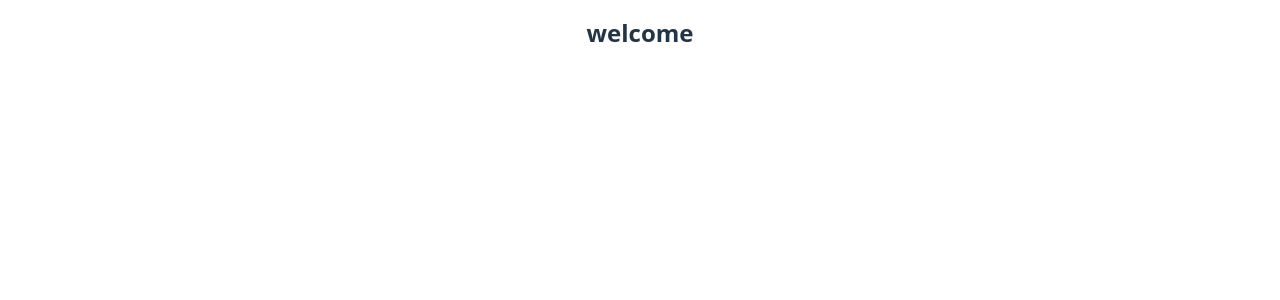
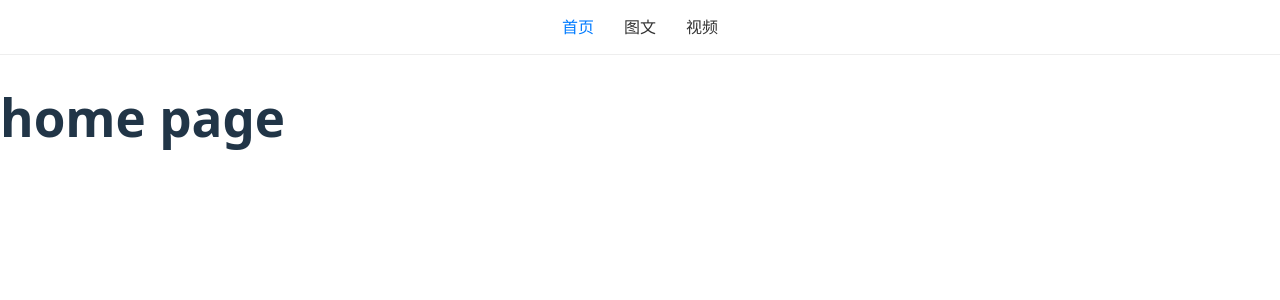
Before and after one commit to jiuyehengxia/jiuyehengxia.github.io, a React (Vite) app: page / in a window 1280 px wide. Shown: the top 300 px of the page. Built offline with nearby package versions, Linux system fonts and the light colour scheme.

Commit message:
feat: 添加导航

```diff
--- a/package.json
+++ b/package.json
@@ -12,7 +12,8 @@
   },
   "dependencies": {
     "react": "^19.2.0",
-    "react-dom": "^19.2.0"
+    "react-dom": "^19.2.0",
+    "react-router-dom": "^7.13.1"
   },
   "devDependencies": {
     "@eslint/js": "^9.39.1",
@@ -27,6 +28,7 @@
     "eslint-plugin-react-refresh": "^0.4.24",
     "globals": "^16.5.0",
     "prettier": "^3.8.1",
+    "sass": "^1.97.3",
     "typescript": "~5.9.3",
     "typescript-eslint": "^8.48.0",
     "vite": "^7.3.1"
--- /dev/null
+++ b/src/App.module.scss
@@ -0,0 +1,5 @@
+.title {
+  text-align: center;
+  font-size: 24px;
+  margin-top: 20px;
+}
--- a/src/App.tsx
+++ b/src/App.tsx
@@ -1,15 +1,20 @@
+import { BrowserRouter, Routes, Route } from 'react-router-dom';
+import Navbar from './components/navbar';
+import Home from './pages/Home';
+import Images from './pages/Images';
+import Videos from './pages/Videos';
+
 function App() {
   return (
-    <h1
-      style={{
-        textAlign: 'center',
-        fontSize: '24px',
-        marginTop: '20px',
-      }}
-    >
-      welcome
-    </h1>
-  )
+    <BrowserRouter>
+      <Navbar />
+      <Routes>
+        <Route path="/" element={<Home />} />
+        <Route path="/images" element={<Images />} />
+        <Route path="/videos" element={<Videos />} />
+      </Routes>
+    </BrowserRouter>
+  );
 }
 
-export default App
+export default App;
--- /dev/null
+++ b/src/components/navbar/index.module.scss
@@ -0,0 +1,24 @@
+.nav {
+  display: flex;
+  justify-content: center;
+  gap: 30px;
+  padding: 15px 0;
+  border-bottom: 1px solid #eee;
+}
+
+.link {
+  text-decoration: none;
+  color: #333;
+  font-size: 16px;
+}
+
+.link:hover {
+  color: #007bff;
+}
+
+.active {
+  text-decoration: none;
+  color: #007bff;
+  font-size: 16px;
+  font-weight: 500;
+}
--- /dev/null
+++ b/src/components/navbar/index.tsx
@@ -0,0 +1,21 @@
+import { NavLink } from 'react-router-dom';
+import styles from './index.module.scss';
+
+export default function Navbar() {
+  const getClassName = ({ isActive }: { isActive: boolean }) =>
+    isActive ? styles.active : styles.link;
+
+  return (
+    <nav className={styles.nav}>
+      <NavLink to="/" className={getClassName}>
+        首页
+      </NavLink>
+      <NavLink to="/images" className={getClassName}>
+        图文
+      </NavLink>
+      <NavLink to="/videos" className={getClassName}>
+        视频
+      </NavLink>
+    </nav>
+  );
+}
--- /dev/null
+++ b/src/pages/Home.tsx
@@ -0,0 +1,3 @@
+export default function Home() {
+  return <h1>home page</h1>
+}
--- /dev/null
+++ b/src/pages/Images.tsx
@@ -0,0 +1,3 @@
+export default function Images() {
+  return <h1>图文</h1>
+}
--- /dev/null
+++ b/src/pages/Videos.tsx
@@ -0,0 +1,3 @@
+export default function Videos() {
+  return <h1>视频</h1>
+}
```
Also changed, not shown: 2 other files (tests, documents, lock files or other folders).
